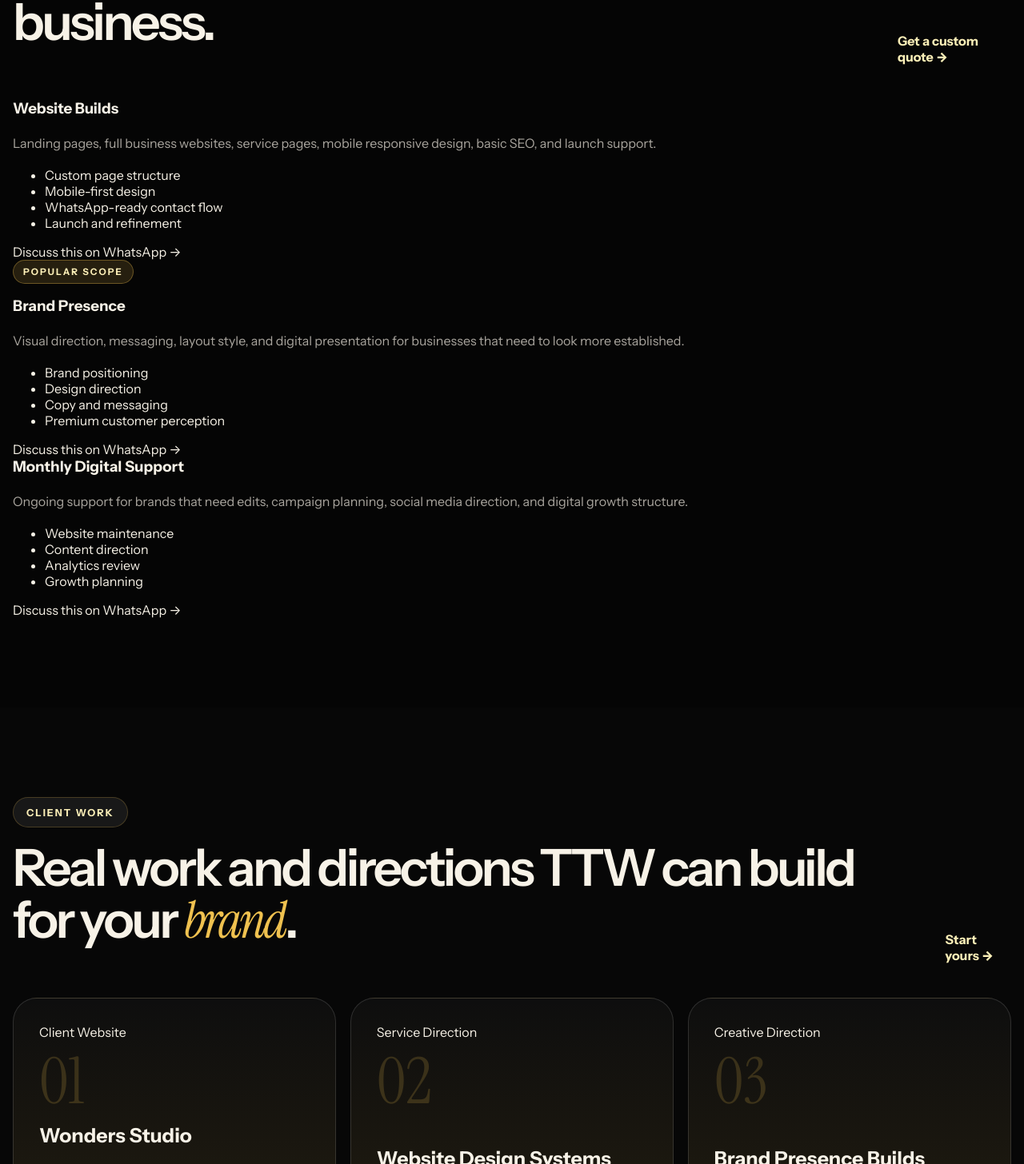
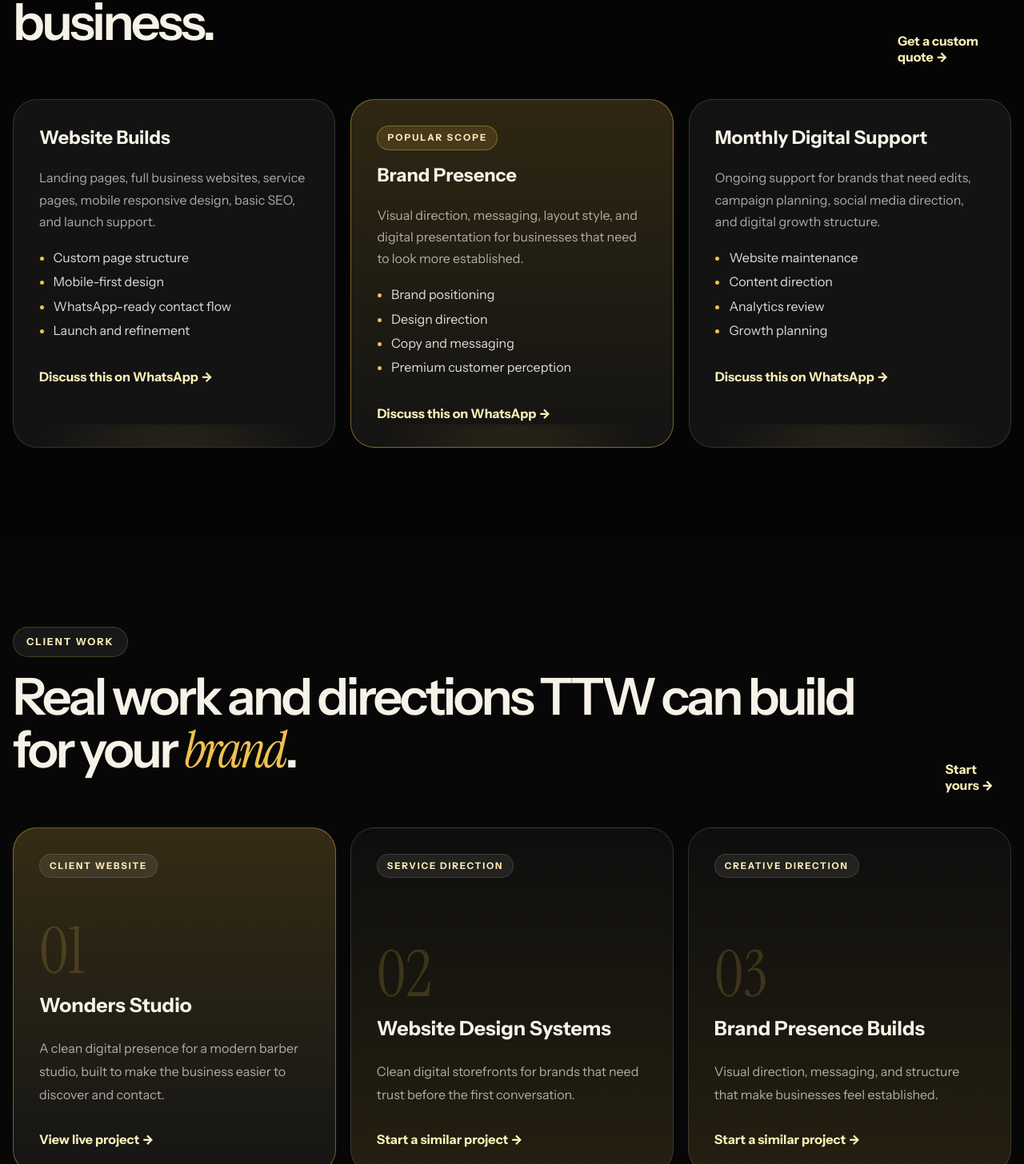
Before and after one commit to leosinghh/TTW-enterprises, a React (Vite) app: page / in a window 1280 px wide. Shown: the part 3454-4910 px from the top of the page at 80% size. Built offline with nearby package versions, Linux system fonts and the light colour scheme.

Commit message:
Add custom quote and WhatsApp portfolio styles

```diff
--- a/src/styles.css
+++ b/src/styles.css
@@ -137,24 +137,27 @@ h1 em, h2 em { font-family: 'Instrument Serif', Georgia, serif; font-style: ital
 
 .section-top { display: flex; align-items: end; justify-content: space-between; gap: 2rem; margin-bottom: 2.7rem; }
 .section-top a { color: var(--gold-soft); font-weight: 900; }
-.package-grid { display: grid; grid-template-columns: repeat(3, minmax(0, 1fr)); gap: 1.2rem; }
-.package-card { position: relative; padding: 2rem; border-radius: 30px; background: rgba(255,255,255,0.06); border: 1px solid var(--line); overflow: hidden; }
-.package-card::before { content: ''; position: absolute; inset: auto -20% -35% -20%; height: 180px; background: radial-gradient(circle, rgba(239,193,79,0.13), transparent 60%); }
-.package-card.featured { background: linear-gradient(180deg, rgba(239,193,79,0.18), rgba(255,255,255,0.06)); border-color: rgba(239,193,79,0.45); transform: translateY(-10px); }
+.quote-grid { display: grid; grid-template-columns: repeat(3, minmax(0, 1fr)); gap: 1.2rem; }
+.quote-card { position: relative; padding: 2rem; border-radius: 30px; background: rgba(255,255,255,0.06); border: 1px solid var(--line); overflow: hidden; min-height: 430px; }
+.quote-card::before { content: ''; position: absolute; inset: auto -20% -35% -20%; height: 180px; background: radial-gradient(circle, rgba(239,193,79,0.13), transparent 60%); }
+.quote-card.featured { background: linear-gradient(180deg, rgba(239,193,79,0.18), rgba(255,255,255,0.06)); border-color: rgba(239,193,79,0.45); transform: translateY(-10px); }
 .badge { display: inline-flex; padding: 0.45rem 0.75rem; border-radius: 999px; background: rgba(239,193,79,0.14); border: 1px solid rgba(239,193,79,0.35); color: var(--gold-soft); font-size: 0.72rem; text-transform: uppercase; letter-spacing: 0.18em; font-weight: 900; margin-bottom: 1rem; }
-.package-card h3 { font-size: 1.45rem; }
-.price { color: var(--gold-soft); font-size: 2.35rem; font-weight: 900; margin: 1rem 0 0.2rem; letter-spacing: -0.04em; }
-.monthly, .description { color: var(--muted); line-height: 1.7; }
-.package-card ul { position: relative; padding-left: 1.1rem; line-height: 1.9; color: rgba(255,255,255,0.86); }
-.package-card li::marker { color: var(--gold); }
+.quote-card h3 { font-size: 1.45rem; }
+.description { color: var(--muted); line-height: 1.7; }
+.quote-card ul { position: relative; padding-left: 1.1rem; line-height: 1.9; color: rgba(255,255,255,0.86); }
+.quote-card li::marker { color: var(--gold); }
+.quote-card a { position: relative; display: inline-flex; margin-top: 1rem; color: var(--gold-soft); font-weight: 900; }
 
 .showcase-section { background: #070707; }
 .showcase-grid { display: grid; grid-template-columns: repeat(3, minmax(0, 1fr)); gap: 1.1rem; }
-.showcase-card { min-height: 360px; padding: 2rem; border-radius: 30px; display: flex; flex-direction: column; justify-content: end; background: linear-gradient(180deg, rgba(255,255,255,0.03), rgba(239,193,79,0.13)); border: 1px solid var(--line); transition: transform 0.35s ease; }
+.showcase-card { min-height: 390px; padding: 2rem; border-radius: 30px; display: flex; flex-direction: column; justify-content: end; background: linear-gradient(180deg, rgba(255,255,255,0.03), rgba(239,193,79,0.13)); border: 1px solid var(--line); transition: transform 0.35s ease; }
 .showcase-card:hover { transform: translateY(-8px); }
-.showcase-number { color: rgba(239,193,79,0.18); font-family: 'Instrument Serif', serif; font-size: 5rem; margin-bottom: auto; }
+.portfolio-card:first-child { background: linear-gradient(180deg, rgba(239,193,79,0.2), rgba(255,255,255,0.06)); border-color: rgba(239,193,79,0.42); }
+.work-label { width: fit-content; margin-bottom: auto; padding: 0.45rem 0.75rem; border-radius: 999px; background: rgba(255,255,255,0.08); border: 1px solid var(--line); color: var(--gold-soft); font-size: 0.72rem; font-weight: 900; text-transform: uppercase; letter-spacing: 0.16em; }
+.showcase-number { color: rgba(239,193,79,0.18); font-family: 'Instrument Serif', serif; font-size: 5rem; margin-top: 2.5rem; }
 .showcase-card h3 { font-size: 1.55rem; }
 .showcase-card p { color: var(--muted); line-height: 1.8; }
+.work-link { margin-top: 1rem; color: var(--gold-soft); font-weight: 900; }
 
 .process-grid { display: grid; grid-template-columns: repeat(4, minmax(0, 1fr)); gap: 1.2rem; }
 .process-card { padding: 1.7rem; border-radius: 28px; background: rgba(255,255,255,0.055); border: 1px solid var(--line); }
@@ -171,12 +174,12 @@ h1 em, h2 em { font-family: 'Instrument Serif', Georgia, serif; font-style: ital
 .contact-list strong { display: block; margin-bottom: 0.25rem; color: white; }
 .contact-list span { color: var(--muted); }
 .glass-dark { background: rgba(255,255,255,0.07); border: 1px solid var(--line); backdrop-filter: blur(16px) saturate(170%); box-shadow: var(--shadow); }
-.contact-form { display: grid; gap: 1rem; padding: clamp(1.2rem, 4vw, 2.5rem); border-radius: 30px; }
-.contact-form label { display: grid; gap: 0.55rem; color: rgba(255,255,255,0.62); font-weight: 700; font-size: 0.93rem; }
-.contact-form input, .contact-form select, .contact-form textarea { width: 100%; border-radius: 17px; border: 1px solid rgba(255,255,255,0.12); background: rgba(255,255,255,0.055); color: white; padding: 0.98rem 1rem; outline: none; transition: border-color 0.2s ease, box-shadow 0.2s ease; }
-.contact-form input:focus, .contact-form select:focus, .contact-form textarea:focus { border-color: rgba(239,193,79,0.54); box-shadow: 0 0 0 4px rgba(239,193,79,0.09); }
-.contact-form textarea { resize: vertical; }
-.form-status { margin: 0; color: var(--gold-soft); text-align: center; }
+.whatsapp-panel { display: grid; gap: 1.2rem; padding: clamp(1.2rem, 4vw, 2.5rem); border-radius: 30px; }
+.whatsapp-panel h3 { margin: 0; font-size: clamp(2rem, 4vw, 3.7rem); line-height: 1; letter-spacing: -0.05em; }
+.whatsapp-panel p { color: var(--muted); line-height: 1.8; margin: 0; }
+.prompt-list { display: grid; gap: 0.75rem; }
+.prompt-list span { padding: 1rem; border-radius: 18px; background: rgba(255,255,255,0.06); border: 1px solid rgba(255,255,255,0.1); color: rgba(255,255,255,0.82); font-weight: 800; }
+.prompt-list span::before { content: '→'; color: var(--gold); margin-right: 0.65rem; }
 
 footer { background: #050505; border-top: 1px solid rgba(255,255,255,0.08); padding: 4rem 0 1.5rem; }
 .footer-grid { display: grid; grid-template-columns: 1.4fr repeat(3, 1fr); gap: 2rem; }
@@ -203,8 +206,8 @@ footer a:hover { color: var(--gold-soft); }
   .floating-nav { width: min(720px, calc(100% - 1.5rem)); }
   .split-grid, .contact-grid { grid-template-columns: 1fr; }
   .service-grid, .process-grid { grid-template-columns: repeat(2, minmax(0, 1fr)); }
-  .package-grid, .showcase-grid { grid-template-columns: 1fr; }
-  .package-card.featured { transform: none; }
+  .quote-grid, .showcase-grid { grid-template-columns: 1fr; }
+  .quote-card.featured { transform: none; }
 }
 
 @media (max-width: 760px) {
@@ -220,4 +223,5 @@ footer a:hover { color: var(--gold-soft); }
   .section-top { align-items: start; flex-direction: column; }
   .content-side h2, .center-heading h2, .section-top h2, .contact-copy h2 { font-size: clamp(2.3rem, 12vw, 3.5rem); }
   .contact-section { padding: 5rem 0; }
+  .quote-card, .showcase-card { min-height: auto; }
 }
```
